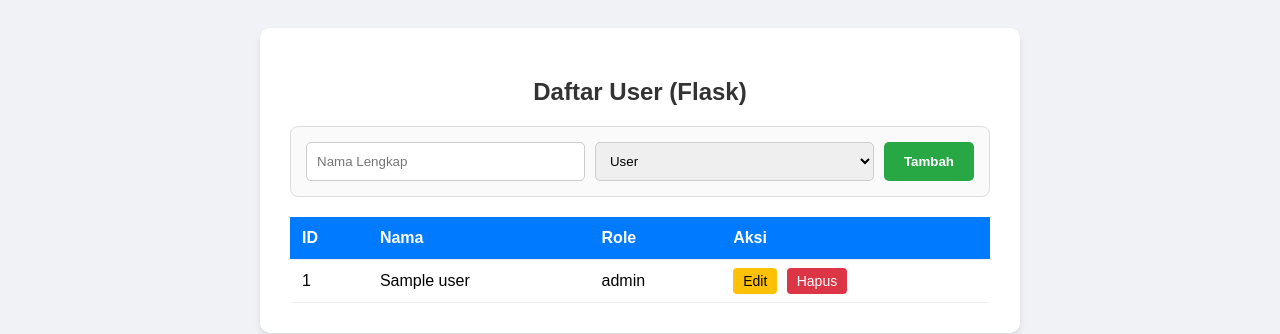
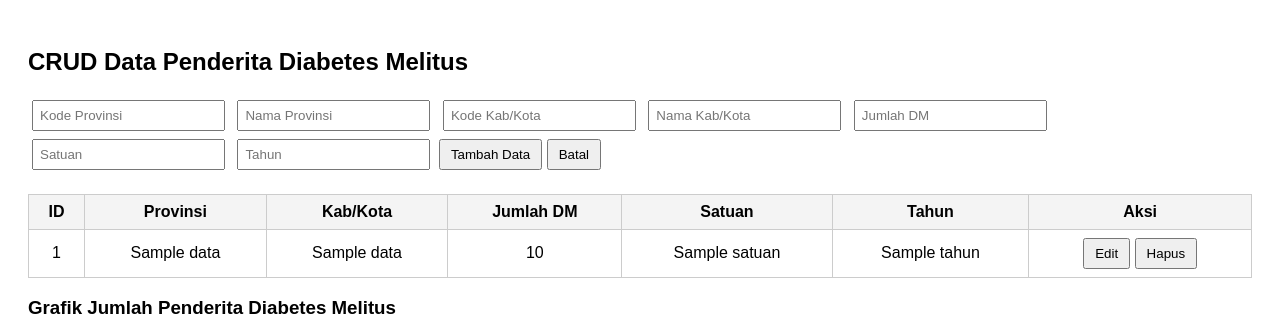
Before and after one commit to Deikazen/pemdas-flask, a Flask app: template templates/index.html in a window 1280 px wide. Shown: the top 334 px of the page. Run offline with Flask 3, Linux system fonts and the light colour scheme; the template is opened without the code that fills it: most values are stand-ins (such as "Sample title", 1, 10 or a date in 2020).

Commit message:
fixx crud dan grafik

```diff
--- a/app.py
+++ b/app.py
@@ -1,94 +1,175 @@
-from flask import Flask, render_template, request, redirect, url_for
-import sqlite3
+import matplotlib.pyplot as plt
+from io import BytesIO
+import os
+from flask import Flask, request, jsonify, render_template, send_file
+import pandas as pd
+import matplotlib
+matplotlib.use("Agg")
 
 app = Flask(__name__)
 
-# --- KONEKSI DATABASE ---
+CSV_FILE = "dinkes-od_17448_jml_penderita_diabetes_melitus_brdsrkn_kabupatenko_v2_data.csv"
+
+COLUMNS = [
+    "id",
+    "kode_provinsi",
+    "nama_provinsi",
+    "kode_kabupaten_kota",
+    "nama_kabupaten_kota",
+    "jumlah_penderita_dm",
+    "satuan",
+    "tahun"
+]
 
 
-def get_db_connection():
-    conn = sqlite3.connect('database.db')
-    conn.row_factory = sqlite3.Row  # Biar bisa akses data pakai nama kolom
-    return conn
-
-# --- BUAT TABEL OTOMATIS (JIKA BELUM ADA) ---
+def load_data():
+    if os.path.exists(CSV_FILE):
+        return pd.read_csv(CSV_FILE)
+    return pd.DataFrame(columns=COLUMNS)
 
 
-def init_db():
-    conn = get_db_connection()
-    conn.execute('''
-        CREATE TABLE IF NOT EXISTS users (
-            id INTEGER PRIMARY KEY AUTOINCREMENT,
-            nama TEXT NOT NULL,
-            role TEXT NOT NULL
-        )
-    ''')
-    conn.commit()
-    conn.close()
+def save_data(df):
+    df.to_csv(CSV_FILE, index=False)
 
 
-# Jalankan pembuatan tabel saat aplikasi start
-init_db()
-
-# --- ROUTES (JALUR URL) ---
-
-# 1. READ (Tampil Data)
+def generate_id(df):
+    if df.empty:
+        return 1
+    return int(df["id"].max()) + 1
 
 
-@app.route('/')
-def index():
-    conn = get_db_connection()
-    users = conn.execute('SELECT * FROM users ORDER BY id DESC').fetchall()
-    conn.close()
-    return render_template('index.html', users=users)
+# ===================== READ =====================
 
-# 2. CREATE (Tambah Data)
+@app.route("/kab", methods=["GET"])
+def get_all():
+    df = load_data()
+    return jsonify(df.to_dict(orient="records"))
 
 
-@app.route('/add', methods=['POST'])
-def add_user():
-    nama = request.form['nama']
-    role = request.form['role']
+@app.route("/kab/<int:id>", methods=["GET"])
+def get_by_id(id):
+    df = load_data()
+    data = df[df["id"] == id]
 
-    conn = get_db_connection()
-    conn.execute('INSERT INTO users (nama, role) VALUES (?, ?)', (nama, role))
-    conn.commit()
-    conn.close()
-    return redirect(url_for('index'))
+    if data.empty:
+        return jsonify({"message": "Data tidak ditemukan"}), 404
 
-# 3. EDIT (Tampil Form Edit & Update Process)
+    return jsonify(data.to_dict(orient="records")[0])
 
 
-@app.route('/edit/<int:id>', methods=['GET', 'POST'])
-def edit_user(id):
-    conn = get_db_connection()
+# ===================== CREATE =====================
 
-    if request.method == 'POST':
-        # Proses Update
-        nama = request.form['nama']
-        role = request.form['role']
-        conn.execute(
-            'UPDATE users SET nama = ?, role = ? WHERE id = ?', (nama, role, id))
-        conn.commit()
-        conn.close()
-        return redirect(url_for('index'))
+@app.route("/kab", methods=["POST"])
+def create_data():
+    df = load_data()
+    new_data = request.json
 
-    # Ambil data lama untuk ditampilkan di form
-    user = conn.execute('SELECT * FROM users WHERE id = ?', (id,)).fetchone()
-    conn.close()
-    return render_template('edit.html', user=user)
+    new_data["id"] = generate_id(df)
+    df = pd.concat([df, pd.DataFrame([new_data])], ignore_index=True)
 
-# 4. DELETE (Hapus Data)
+    save_data(df)
+    return jsonify({"message": "Data berhasil ditambahkan", "data": new_data}), 201
 
 
-@app.route('/delete/<int:id>')
-def delete_user(id):
-    conn = get_db_connection()
-    conn.execute('DELETE FROM users WHERE id = ?', (id,))
-    conn.commit()
-    conn.close()
-    return redirect(url_for('index'))
+# ===================== UPDATE =====================
+
+@app.route("/kab/<int:id>", methods=["PUT"])
+def update_data(id):
+    df = load_data()
+    index = df[df["id"] == id].index
+
+    if index.empty:
+        return jsonify({"message": "Data tidak ditemukan"}), 404
+
+    for key, value in request.json.items():
+        if key in df.columns:
+            df.loc[index, key] = value
+
+    save_data(df)
+    return jsonify({"message": "Data berhasil diupdate"})
 
 
-if __name__ == '__main__':
+# ===================== DELETE =====================
+
+@app.route("/kab/<int:id>", methods=["DELETE"])
+def delete_data(id):
+    df = load_data()
+    if id not in df["id"].values:
+        return jsonify({"message": "Data tidak ditemukan"}), 404
+
+    df = df[df["id"] != id]
+    save_data(df)
+    return jsonify({"message": "Data berhasil dihapus"})
+
+
+# ===================== VIEW =====================
+
+@app.route("/")
+def index():
+    df = load_data()
+    data = df.to_dict(orient="records")
+    return render_template("index.html", data=data)
+
+
+if __name__ == "__main__":
     app.run(debug=True)
+
+
+@app.route("/grafik")
+def grafik():
+    df = load_data()
+
+    if df.empty:
+        return "Data kosong"
+
+    jenis = request.args.get("jenis", "kab")  # default grafik per kabupaten
+
+    plt.figure(figsize=(10, 6))
+
+    # ===================== VARIASI =====================
+
+    if jenis == "kab":
+        grouped = df.groupby("nama_kabupaten_kota")[
+            "jumlah_penderita_dm"].sum()
+        grouped.plot(kind="bar")
+        plt.xlabel("Kabupaten/Kota")
+
+    elif jenis == "tahun":
+        grouped = df.groupby("tahun")["jumlah_penderita_dm"].sum()
+        grouped.plot(kind="line", marker="o")
+        plt.xlabel("Tahun")
+
+    elif jenis == "top10":
+        grouped = (
+            df.groupby("nama_kabupaten_kota")["jumlah_penderita_dm"]
+            .sum()
+            .sort_values(ascending=False)
+            .head(10)
+        )
+        grouped.plot(kind="bar")
+        plt.xlabel("Kabupaten/Kota (Top 10)")
+
+    elif jenis == "pie":
+        grouped = (
+            df.groupby("nama_kabupaten_kota")["jumlah_penderita_dm"]
+            .sum()
+            .head(5)
+        )
+        grouped.plot(kind="pie", autopct="%1.1f%%")
+        plt.ylabel("")
+
+    else:
+        return "Jenis grafik tidak dikenal"
+
+    # ===================== UMUM =====================
+
+    plt.title("Grafik Penderita Diabetes Melitus")
+    plt.ylabel("Jumlah Penderita")
+    plt.tight_layout()
+
+    img = BytesIO()
+    plt.savefig(img, format="png")
+    plt.close()
+    img.seek(0)
+
+    return send_file(img, mimetype="image/png")
--- a/templates/edit.html
+++ b/templates/edit.html
@@ -80,6 +80,10 @@
         </form>
     </div>
 
+    <h3>Grafik Jumlah Penderita Diabetes Melitus</h3>
+    <img src="/grafik" alt="Grafik DM" style="width:100%; max-width:900px;">
+
+
 </body>
 
 </html>
--- a/templates/index.html
+++ b/templates/index.html
@@ -3,147 +3,169 @@
 
 <head>
     <meta charset="UTF-8">
-    <title>Flask CRUD Sederhana</title>
+    <title>CRUD Data Diabetes Melitus</title>
     <style>
-        /* CSS GANTENG SEDERHANA */
         body {
-            font-family: sans-serif;
-            background: #f0f2f5;
-            display: flex;
-            justify-content: center;
+            font-family: Arial, sans-serif;
             padding: 20px;
         }
 
-        .container {
-            background: white;
-            padding: 30px;
-            border-radius: 10px;
-            box-shadow: 0 4px 6px rgba(0, 0, 0, 0.1);
+        table {
+            border-collapse: collapse;
             width: 100%;
-            max-width: 700px;
-        }
-
-        h2 {
-            text-align: center;
-            color: #333;
-        }
-
-        /* Form */
-        form {
-            display: flex;
-            gap: 10px;
-            margin-bottom: 20px;
-            background: #fafafa;
-            padding: 15px;
-            border-radius: 8px;
-            border: 1px solid #ddd;
-        }
-
-        input,
-        select {
-            padding: 10px;
-            border: 1px solid #ccc;
-            border-radius: 5px;
-            flex: 1;
-        }
-
-        button {
-            padding: 10px 20px;
-            border: none;
-            border-radius: 5px;
-            cursor: pointer;
-            color: white;
-            font-weight: bold;
-        }
-
-        .btn-add {
-            background: #28a745;
-        }
-
-        .btn-add:hover {
-            background: #218838;
-        }
-
-        /* Table */
-        table {
-            width: 100%;
-            border-collapse: collapse;
-            margin-top: 10px;
+            margin-top: 20px;
         }
 
         th,
         td {
-            padding: 12px;
-            text-align: left;
-            border-bottom: 1px solid #eee;
+            border: 1px solid #ccc;
+            padding: 8px;
+            text-align: center;
         }
 
         th {
-            background: #007bff;
-            color: white;
+            background-color: #f4f4f4;
         }
 
-        /* Tombol Aksi */
-        .btn-edit {
-            background: #ffc107;
-            color: black;
-            text-decoration: none;
-            padding: 5px 10px;
-            border-radius: 4px;
-            font-size: 14px;
+        input {
+            margin: 4px;
+            padding: 6px;
         }
 
-        .btn-delete {
-            background: #dc3545;
-            color: white;
-            text-decoration: none;
-            padding: 5px 10px;
-            border-radius: 4px;
-            font-size: 14px;
-            margin-left: 5px;
+        button {
+            padding: 6px 10px;
+            cursor: pointer;
         }
     </style>
 </head>
 
 <body>
 
-    <div class="container">
-        <h2>Daftar User (Flask)</h2>
+    <h2>CRUD Data Penderita Diabetes Melitus</h2>
 
-        <form action="/add" method="POST">
-            <input type="text" name="nama" placeholder="Nama Lengkap" required>
-            <select name="role">
-                <option value="User">User</option>
-                <option value="Admin">Admin</option>
-            </select>
-            <button type="submit" class="btn-add">Tambah</button>
+    <!-- FORM -->
+    <form id="formData">
+        <input type="hidden" id="id">
+
+        <input type="number" id="kode_provinsi" placeholder="Kode Provinsi" required>
+        <input type="text" id="nama_provinsi" placeholder="Nama Provinsi" required>
+        <input type="number" id="kode_kabupaten_kota" placeholder="Kode Kab/Kota" required>
+        <input type="text" id="nama_kabupaten_kota" placeholder="Nama Kab/Kota" required>
+        <input type="number" id="jumlah_penderita_dm" placeholder="Jumlah DM" required>
+        <input type="text" id="satuan" placeholder="Satuan" required>
+        <input type="number" id="tahun" placeholder="Tahun" required>
+
+        <button type="submit" id="submitBtn">Tambah Data</button>
+        <button type="button" onclick="resetForm()">Batal</button>
     </form>
 
+    <!-- TABEL -->
     <table>
         <thead>
             <tr>
                 <th>ID</th>
-                    <th>Nama</th>
-                    <th>Role</th>
+                <th>Provinsi</th>
+                <th>Kab/Kota</th>
+                <th>Jumlah DM</th>
+                <th>Satuan</th>
+                <th>Tahun</th>
                 <th>Aksi</th>
             </tr>
         </thead>
         <tbody>
-                {% for user in users %}
+            {% for d in data %}
             <tr>
-                    <td>{{ user['id'] }}</td>
-                    <td>{{ user['nama'] }}</td>
-                    <td>{{ user['role'] }}</td>
+                <td>{{ d.id }}</td>
+                <td>{{ d.nama_provinsi }}</td>
+                <td>{{ d.nama_kabupaten_kota }}</td>
+                <td>{{ d.jumlah_penderita_dm }}</td>
+                <td>{{ d.satuan }}</td>
+                <td>{{ d.tahun }}</td>
                 <td>
-                        <a href="/edit/{{ user['id'] }}" class="btn-edit">Edit</a>
-                        <a href="/delete/{{ user['id'] }}" class="btn-delete"
-                            onclick="return confirm('Yakin hapus?')">Hapus</a>
+                    <button onclick='editData({{ d | tojson }})'>Edit</button>
+                    <button onclick="hapusData({{ d.id }})">Hapus</button>
                 </td>
             </tr>
             {% endfor %}
         </tbody>
     </table>
-    </div>
+    <h3>Grafik Jumlah Penderita Diabetes Melitus</h3>
+    <img src="/grafik" alt="Grafik DM" style="width:100%; max-width:900px;">
+
+
+    <script>
+        let modeEdit = false;
+
+        // SUBMIT (CREATE / UPDATE)
+        document.getElementById("formData").addEventListener("submit", function (e) {
+            e.preventDefault();
+
+            const id = document.getElementById("id").value;
+
+            const data = {
+                kode_provinsi: kode_provinsi.value,
+                nama_provinsi: nama_provinsi.value,
+                kode_kabupaten_kota: kode_kabupaten_kota.value,
+                nama_kabupaten_kota: nama_kabupaten_kota.value,
+                jumlah_penderita_dm: jumlah_penderita_dm.value,
+                satuan: satuan.value,
+                tahun: tahun.value
+            };
+
+            if (modeEdit) {
+                // UPDATE
+                fetch(`/kab/${id}`, {
+                    method: "PUT",
+                    headers: { "Content-Type": "application/json" },
+                    body: JSON.stringify(data)
+                })
+                    .then(res => res.json())
+                    .then(() => location.reload());
+            } else {
+                // CREATE
+                fetch("/kab", {
+                    method: "POST",
+                    headers: { "Content-Type": "application/json" },
+                    body: JSON.stringify(data)
+                })
+                    .then(res => res.json())
+                    .then(() => location.reload());
+            }
+        });
+
+        // EDIT
+        function editData(d) {
+            modeEdit = true;
+
+            document.getElementById("id").value = d.id;
+            kode_provinsi.value = d.kode_provinsi;
+            nama_provinsi.value = d.nama_provinsi;
+            kode_kabupaten_kota.value = d.kode_kabupaten_kota;
+            nama_kabupaten_kota.value = d.nama_kabupaten_kota;
+            jumlah_penderita_dm.value = d.jumlah_penderita_dm;
+            satuan.value = d.satuan;
+            tahun.value = d.tahun;
+
+            document.getElementById("submitBtn").innerText = "Update Data";
+        }
+
+        // DELETE
+        function hapusData(id) {
+            if (!confirm("Yakin hapus data ini?")) return;
+
+            fetch(`/kab/${id}`, { method: "DELETE" })
+                .then(res => res.json())
+                .then(() => location.reload());
+        }
+
+        // RESET FORM
+        function resetForm() {
+            modeEdit = false;
+            document.getElementById("formData").reset();
+            document.getElementById("id").value = "";
+            document.getElementById("submitBtn").innerText = "Tambah Data";
+        }
+    </script>
 
 </body>
 
```
Also changed, not shown: dinkes-od_17448_jml_penderita_diabetes_melitus_brdsrkn_kabupatenko_v2_data.csv (added, +163 -0 lines), database.db, 1 other file. Lines whose indentation alone changed are shown as unchanged.
